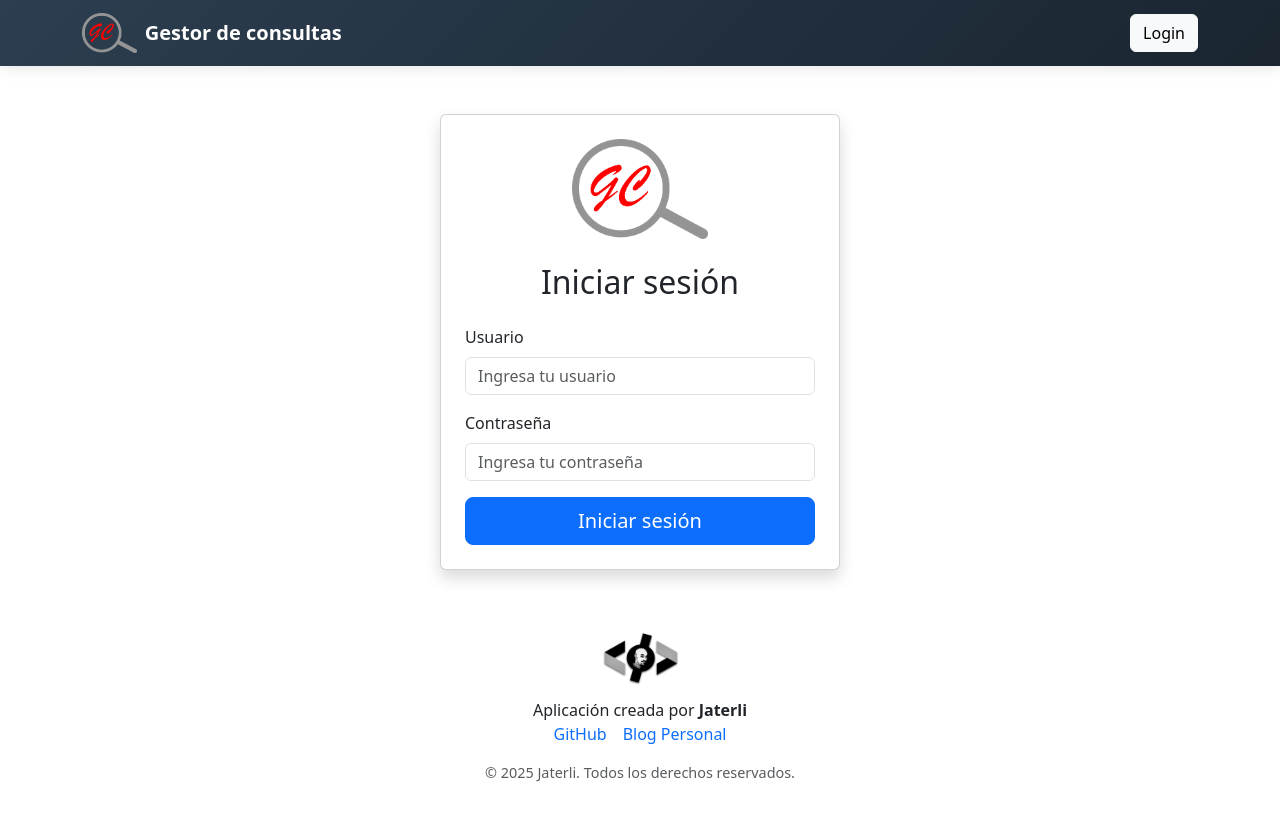
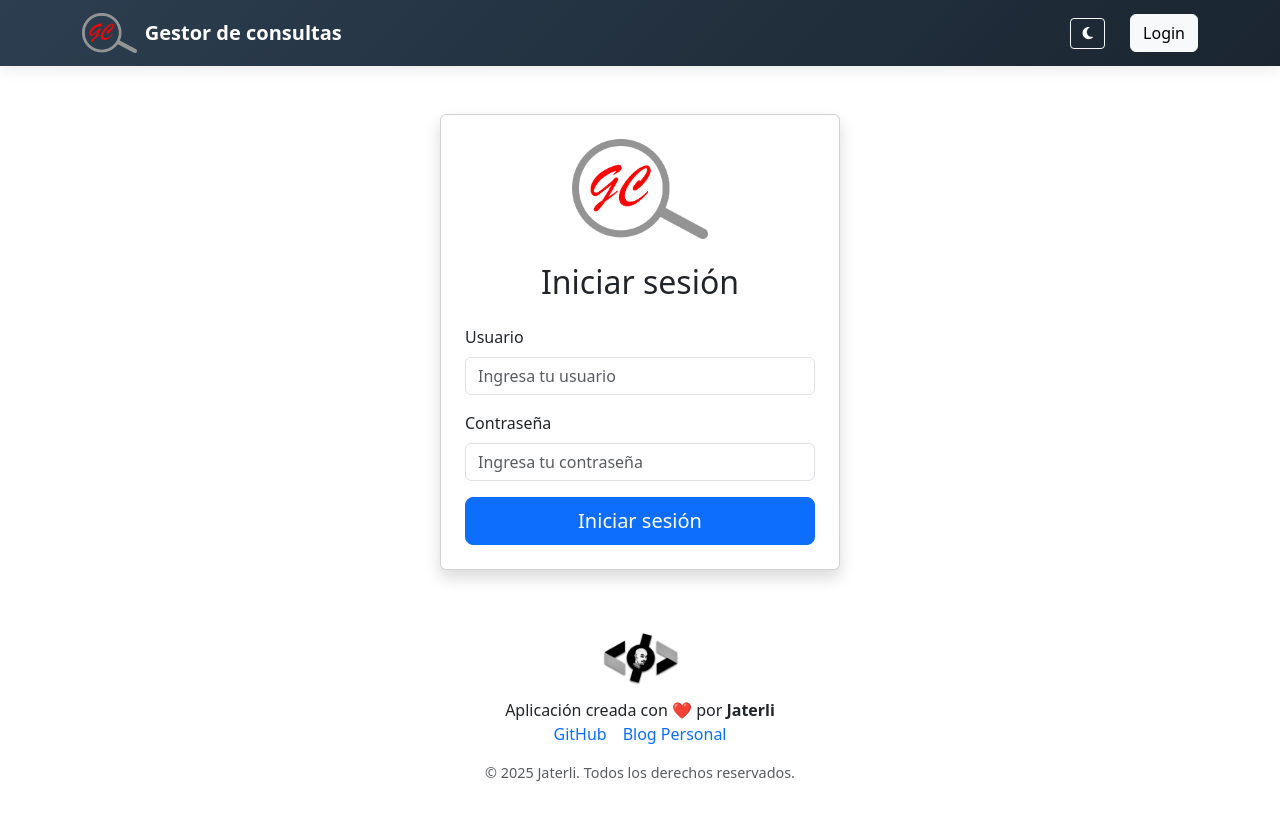
Before and after one commit to Jaterli/translator_management, a React (Vite) app in the folder react-frontend/: page /login in a window 1280 px wide. Shown: the top 820 px of the page. Built offline with nearby package versions, Linux system fonts and the light colour scheme.

Commit message:
chore: incremental development updates

```diff
--- a/react-frontend/src/components/Footer.tsx
+++ b/react-frontend/src/components/Footer.tsx
@@ -8,7 +8,7 @@ const Footer = () => {
           className="img-fluid"
           style={{ width: "80px" }}
         />
-        <p className="mb-0">Aplicación creada por <strong>Jaterli</strong></p>
+        <p className="mb-0">Aplicación creada con ❤️ por <strong className="text-body">Jaterli</strong></p>
         <div className="d-flex justify-content-center gap-3">
           <a
             href="https://github.com/Jaterli"
@@ -19,7 +19,7 @@ const Footer = () => {
             <i className="bi bi-github"></i> GitHub
           </a>
           <a
-            href="https://jaterli.netlify.app"
+            href="https://jaterli.com"
             target="_blank"
             rel="noopener noreferrer"
             className="text-decoration-none"
--- a/react-frontend/src/components/Navbar.tsx
+++ b/react-frontend/src/components/Navbar.tsx
@@ -2,10 +2,12 @@ import React, { useState } from 'react';
 import { NavLink } from 'react-router-dom';
 import { useAuth } from '../context/AuthContext.tsx';
 import { FontAwesomeIcon } from '@fortawesome/react-fontawesome';
-import { faSignOutAlt, faBars, faTimes } from '@fortawesome/free-solid-svg-icons';
+import { faSignOutAlt, faBars, faTimes, faSun, faMoon} from '@fortawesome/free-solid-svg-icons';
+import { useTheme } from "../context/ThemeContext.tsx";
 
 const Navbar: React.FC = () => {
   const { isAuthenticated, user, logout } = useAuth();
+  const { isDarkMode, toggleTheme } = useTheme();
   const [isMenuOpen, setIsMenuOpen] = useState(false);
 
   const toggleMenu = () => {
@@ -29,7 +31,7 @@ const Navbar: React.FC = () => {
             height="40"
             className="d-inline-block align-top"
           />
-          <span className="ms-2">Gestor de consultas</span>
+          <span className="ms-2 fs-5 fs-md-6">Gestor de consultas</span>
         </NavLink>
 
         {/* Botón de toggle */}
@@ -76,6 +78,18 @@ const Navbar: React.FC = () => {
               </>
             )}
 
+            {/* Switch de tema */}
+            <li className="nav-item">
+              <button
+                className="btn btn-outline-light btn-sm ms-2"
+                onClick={toggleTheme}
+                aria-label={`Cambiar a modo ${isDarkMode ? 'claro' : 'oscuro'}`}
+                title={`Cambiar a modo ${isDarkMode ? 'claro' : 'oscuro'}`}
+              >
+                <FontAwesomeIcon icon={isDarkMode ? faSun : faMoon} />
+              </button>
+            </li>
+
             <li className="nav-item d-flex align-items-center">
               {isAuthenticated ? (
                 <button
--- /dev/null
+++ b/react-frontend/src/context/ThemeContext.tsx
@@ -0,0 +1,47 @@
+// contexts/ThemeContext.tsx
+import React, { createContext, useContext, useState, useEffect } from 'react';
+
+interface ThemeContextType {
+  isDarkMode: boolean;
+  toggleTheme: () => void;
+}
+
+const ThemeContext = createContext<ThemeContextType | undefined>(undefined);
+
+export const ThemeProvider: React.FC<{ children: React.ReactNode }> = ({ children }) => {
+  const [isDarkMode, setIsDarkMode] = useState(() => {
+    // Leer preferencia guardada o del sistema
+    const saved = localStorage.getItem('theme');
+    const systemPrefersDark = window.matchMedia('(prefers-color-scheme: dark)').matches;
+    return saved ? saved === 'dark' : systemPrefersDark;
+  });
+
+  useEffect(() => {
+    // Aplicar tema al body
+    if (isDarkMode) {
+      document.body.setAttribute('data-bs-theme', 'dark');
+      localStorage.setItem('theme', 'dark');
+    } else {
+      document.body.setAttribute('data-bs-theme', 'light');
+      localStorage.setItem('theme', 'light');
+    }
+  }, [isDarkMode]);
+
+  const toggleTheme = () => {
+    setIsDarkMode(!isDarkMode);
+  };
+
+  return (
+    <ThemeContext.Provider value={{ isDarkMode, toggleTheme }}>
+      {children}
+    </ThemeContext.Provider>
+  );
+};
+
+export const useTheme = () => {
+  const context = useContext(ThemeContext);
+  if (context === undefined) {
+    throw new Error('useTheme must be used within a ThemeProvider');
+  }
+  return context;
+};
--- a/react-frontend/src/main.tsx
+++ b/react-frontend/src/main.tsx
@@ -4,9 +4,12 @@ import App from "./App.tsx";
 import "./styles/main.css";
 import 'bootstrap/dist/css/bootstrap.min.css';
 import 'bootstrap/dist/js/bootstrap.bundle.min.js';
+import { ThemeProvider } from "./context/ThemeContext.tsx";
 
 ReactDOM.createRoot(document.getElementById("root")!).render(
   <React.StrictMode>
-    <App />
+    <ThemeProvider>
+      <App />
+    </ThemeProvider>
   </React.StrictMode>
 );
--- a/react-frontend/src/pages/Dashboard.tsx
+++ b/react-frontend/src/pages/Dashboard.tsx
@@ -5,7 +5,7 @@ import LinkButton from '../components/ui/LinkButton';
 const Dashboard: React.FC = () => {
 
   return (
-    <div className="p-3 p-md-5 bg-light rounded-3 text-center">
+    <div className="p-3 p-md-5 border rounded-3 bg-body-secondary text-center">
       <div className="text-center">
         <img
           src={logo}
--- a/react-frontend/src/pages/SQLQueryForm.tsx
+++ b/react-frontend/src/pages/SQLQueryForm.tsx
@@ -140,7 +140,7 @@ const SQLQueryForm: React.FC = () => {
   };
 
   return (
-    <Form onSubmit={handleSubmit} className="p-3 p-md-4 bg-light rounded-3">
+    <Form onSubmit={handleSubmit} className="p-3 p-md-4 border rounded-3 bg-body-secondary">
       <h2 className="mb-4 text-center">Crear nueva consulta</h2>
       {error && <Alert variant="danger">{error}</Alert>}
       <Form.Group className="mb-3">
--- a/react-frontend/src/styles/main.css
+++ b/react-frontend/src/styles/main.css
@@ -178,3 +178,11 @@ h1, h2, h3 {
         font-size: 0.8rem;
     }
 }
+
+[data-bs-theme="dark"] .themed-border {
+  border-color: #495057 !important;
+}
+
+[data-bs-theme="light"] .themed-border {
+  border-color: #dee2e6 !important;
+}
```
